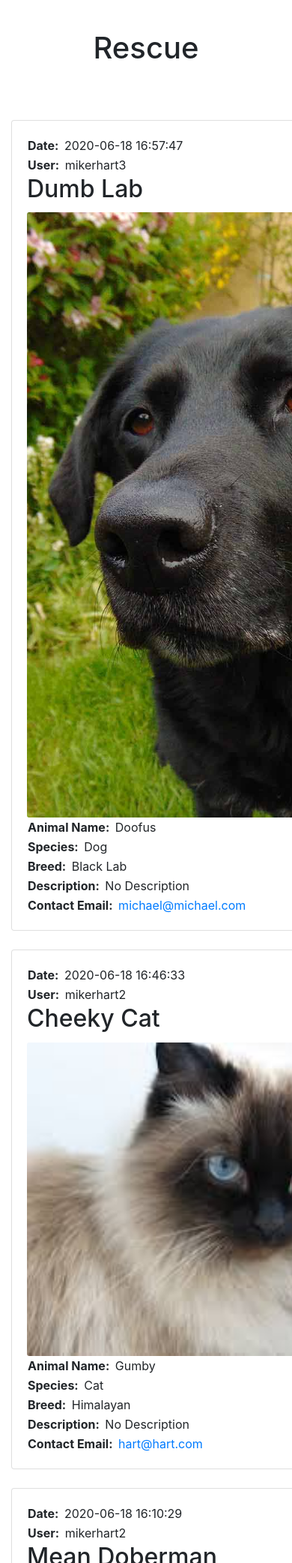
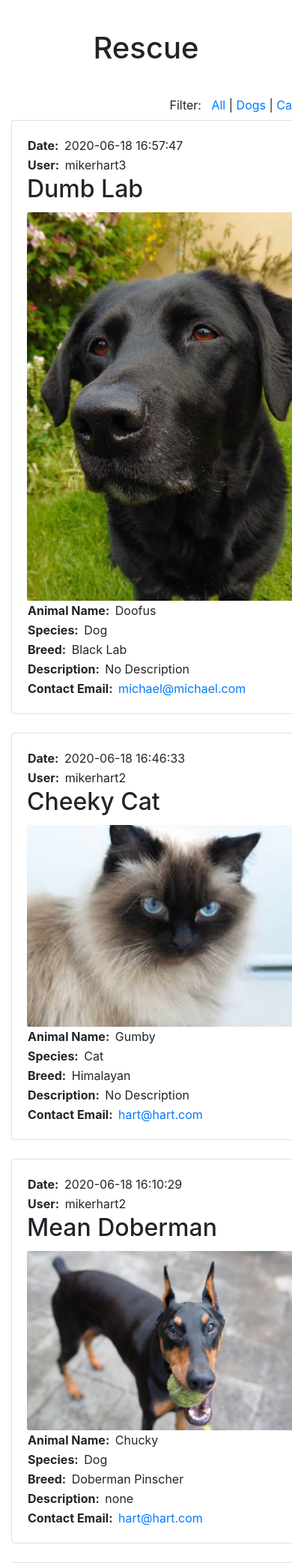
Before and after one commit to mlionhart/pet-rescue, a PHP site: page /rescue.php in a window 390 px wide; the page is wider, and only the part inside the window is pictured. Shown: the part 79-2163 px from the top of that part at 75% size. Run offline with PHP 8.4, Linux system fonts and the light colour scheme; a user stored in the database is signed in; data comes from the database, SQL or seed files in the repository; some libraries are stand-ins or nearby versions.

Commit message:
Last minute responsiveness adjustments

```diff
--- a/css/style.css
+++ b/css/style.css
@@ -193,6 +193,13 @@ hr.light-100 {
 }
 
 @media (max-width: 768px) {
+    .card {
+        /* max-width: 500px; */
+        margin: 0 auto;
+    }
+    .filter {
+        text-align: center;
+    }
     .carousel-caption {
         top: 45%;
     }
@@ -215,6 +222,7 @@ hr.light-100 {
 }
 
 @media (max-width: 576px) {
+
     .carousel-caption {
         top: 40%;
     }
@@ -234,6 +242,17 @@ hr.light-100 {
     .social a {
         font-size: 2em;
         padding: .7rem;
+    }
+
+    .card {
+        width: 400px;
+        padding: 20px;
+        margin: 0 auto;
+        margin-bottom: 25px;
+    }
+
+    .filter {
+        text-align: center;
     }
 }
 
--- a/rescue.php
+++ b/rescue.php
@@ -42,7 +42,7 @@ display_message();
 
 <div class="container-fluid rescue">
     <div class="row">
-        <div class="col-sm-12 col-md-12 col-lg-12">
+        <div class="col-sm-6 col-md-12 col-lg-12">
             <div class="filter">
                 <label>Filter: &nbsp;</label>
                 <a href="rescue.php?filter=all">All</a>
```
